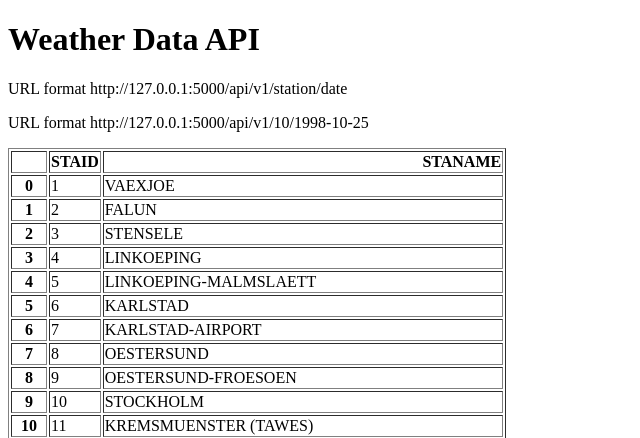
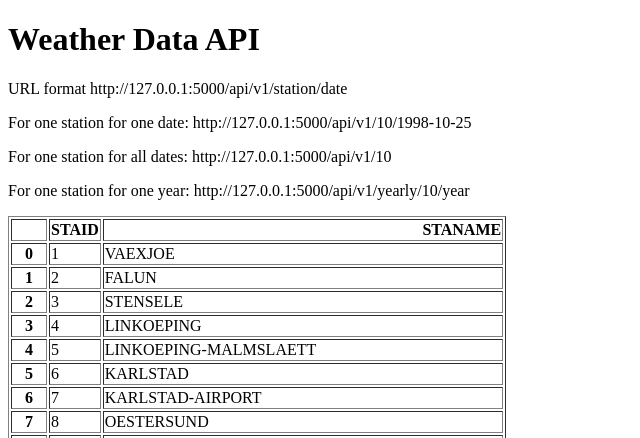
Before and after one commit to anjanikumarjhajax/app6-your-weather-api, a Flask app: page / in a window 1280 px wide. Shown: the top 438 px of the page, without its empty margins (0-640 px from the left). Run offline with Flask 3, Linux system fonts and the light colour scheme.

Commit message:
Day 31: Add URL endpoint for yearly and all data

```diff
--- a/main.py
+++ b/main.py
@@ -20,6 +20,21 @@ def about(station, date):
             "date": date,
             "temperature": temperature}
 
+@app.route("/api/v1/<station>")
+def all_data(station):
+    filename = "data_small/TG_STAID" + str(station).zfill(6) + ".txt"
+    df = pd.read_csv(filename, skiprows=20, parse_dates=["    DATE"])
+    result = df.to_dict(orient="records")
+    return result
+
+@app.route("/api/v1/yearly/<station>/<year>")
+def yearly(station, year):
+    filename = "data_small/TG_STAID" + str(station).zfill(6) + ".txt"
+    df = pd.read_csv(filename, skiprows=20)
+    df["    DATE"] = df["    DATE"].astype(str)
+    result = df[df["    DATE"].str.startswith(str(year))].to_dict(orient="records")
+    return result
+
 
 if __name__ == "__main__":
     app.run(debug=True)
--- a/templates/home.html
+++ b/templates/home.html
@@ -7,7 +7,9 @@
 <body>
 <h1>Weather Data API</h1>
 <p>URL format http://127.0.0.1:5000/api/v1/station/date</p>
-<p>URL format http://127.0.0.1:5000/api/v1/10/1998-10-25</p>
+<p>For one station for one date: http://127.0.0.1:5000/api/v1/10/1998-10-25</p>
+<p>For one station for all dates: http://127.0.0.1:5000/api/v1/10</p>
+<p>For one station for one year: http://127.0.0.1:5000/api/v1/yearly/10/year</p>
 <p>{{data|safe}}</p>
 </body>
 </html>
```
